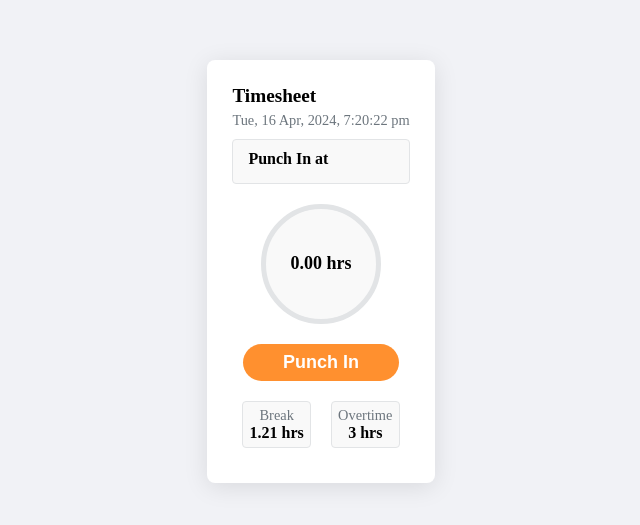
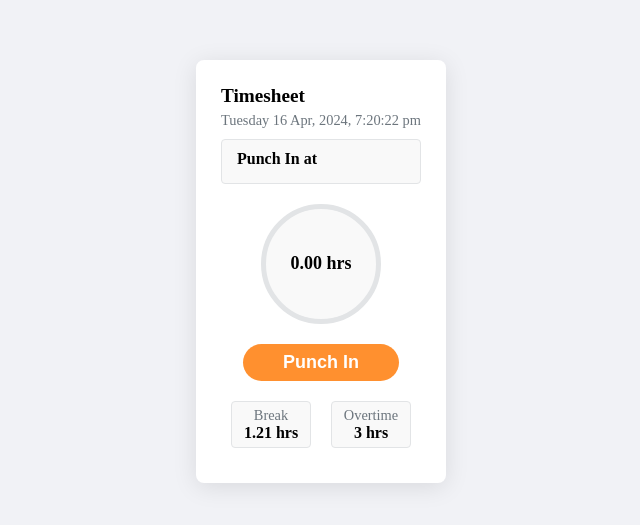
Before and after one commit to DIPAYANPOREL/HappyPerformer, a React (Vite) app in the folder Frontend/: page /attendance in a window 1280 px wide. Shown: the part 129-654 px from the top of the page, without its empty margins (319-959 px from the left). Built offline with nearby package versions, Linux system fonts and the light colour scheme.

Commit message:
time fixed

```diff
--- a/Frontend/src/Components/Software Components/Attendance/Card.jsx
+++ b/Frontend/src/Components/Software Components/Attendance/Card.jsx
@@ -133,19 +133,19 @@ const Card = () => {
 
     useEffect(() => {
         const interval = setInterval(() => {
-            const currentDateTime = new Date().toLocaleString('en-IN', { weekday: 'short', month: 'short', day: 'numeric', year: 'numeric', hour: 'numeric', minute: 'numeric', second: 'numeric', hour12: true });
+            const currentDateTime = new Date().toLocaleString('en-IN', { weekday: 'long', month: 'short', day: 'numeric', year: 'numeric', hour: 'numeric', minute: 'numeric', second: 'numeric', hour12: true });
             setLiveDateTime(currentDateTime);
         }, 1000);
         return () => clearInterval(interval);
     }, []);
 
     const handlePunchInOut = () => {
-        const currentDate = new Date().toLocaleDateString('en-IN', { weekday: 'short', month: 'short', day: 'numeric', year: 'numeric' });
+        const currentDate = new Date().toLocaleDateString('en-IN', { weekday: 'long', month: 'short', day: 'numeric', year: 'numeric' });
         if (!isPunchedIn) {
-            setPunchInTime(`${currentDate} ${liveDateTime}`);
+            setPunchInTime(` ${liveDateTime}`);
             setIsPunchedIn(true);
         } else {
-            setPunchOutTime(`${currentDate} ${liveDateTime}`);
+            setPunchOutTime(` ${liveDateTime}`);
             setIsPunchedIn(false);
 
             // Calculate total hours
```
